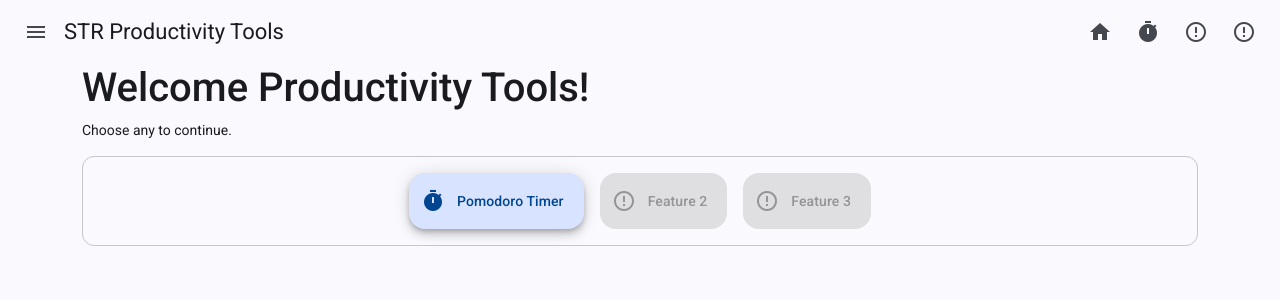
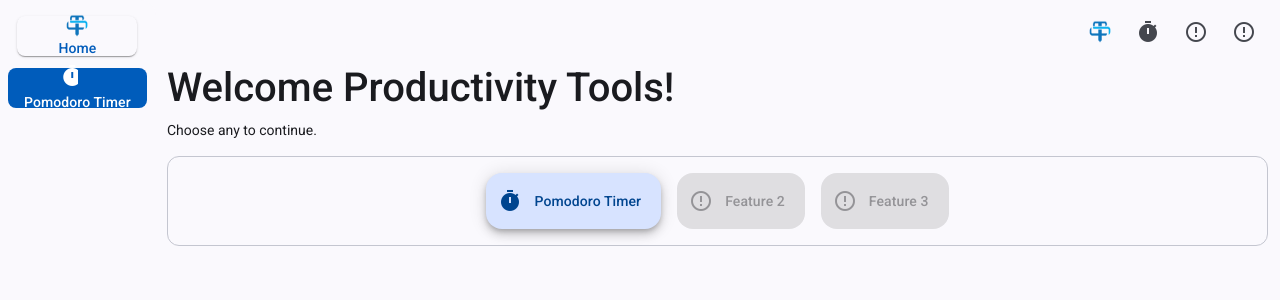
Before and after one commit to SyamirulRossman/str-productivity-toolkit, an Angular app: page / in a window 1280 px wide. Shown: the top 300 px of the page. Built offline with nearby package versions, Linux system fonts and the light colour scheme.

Commit message:
Feat: Playing with navbar

```diff
--- a/src/app/shared/material.imports.ts
+++ b/src/app/shared/material.imports.ts
@@ -7,6 +7,8 @@ import { MatListModule } from '@angular/material/list';
 import {MatCardModule} from '@angular/material/card';
 import {MatGridListModule} from '@angular/material/grid-list';
 import {MatExpansionModule} from '@angular/material/expansion';
+import { MatTabsModule } from '@angular/material/tabs';
+
 
 export const MATERIAL_IMPORTS = [
   MatToolbarModule,
@@ -17,5 +19,7 @@ export const MATERIAL_IMPORTS = [
   MatGridListModule,
   MatExpansionModule,
 
+  MatTabsModule,
+
   MatIcon,
 ];
--- a/src/app/shared/navbar/navbar.html
+++ b/src/app/shared/navbar/navbar.html
@@ -1,30 +1,40 @@
 <mat-sidenav-container class="app-container">
-  <!-- Drawer -->
-  <mat-sidenav #drawer mode="over" style="width: fit-content;">
+
+  <mat-sidenav #drawer mode="side" opened="true" style="width: fit-content;">
     <mat-nav-list>
-      <a mat-list-item href="">Home</a>
-      <a mat-list-item href="pomodoro">Pomodoro Timer</a>
+      <!-- <div mat-list-item class="d-flex justify-content-center text-center mt-2 mb-2">
+        STR Productivity Tools
+      </div> -->
+      <div class="d-flex justify-content-center text-center p-1 m-1">
+        <button matButton="elevated" routerLink="/" class="menu-btn">
+          <img src="/assets/images/logo.png" width="24" height="24" alt="menu" />
+          <br>
+          <span>Home</span>
+        </button>
+      </div>
+      <div class="d-flex justify-content-center text-center p-1 m-1">
+        <button matButton="filled" routerLink="/pomodoro" class="menu-btn">
+          <mat-icon>timer</mat-icon>
+          <span>Pomodoro Timer</span>
+        </button>
+      </div>
     </mat-nav-list>
   </mat-sidenav>
 
-  <!-- Main content -->
+
   <mat-sidenav-content>
     <mat-toolbar color="primary">
-      <!-- Left section -->
       <div class="left-section">
-        <button mat-icon-button (click)="drawer.toggle()">
-          <mat-icon>menu</mat-icon>
-        </button>
-        <span class="app-title">STR Productivity Tools</span>
       </div>
 
-      <span class="spacer"></span> <!-- pushes right section -->
+      <span class="spacer"></span>
 
-      <!-- Right section -->
+
       <div class="right-section">
         <a href="">
           <button mat-icon-button>
-            <mat-icon>home</mat-icon>
+
+            <img src="/assets/images/logo.png" width="24" height="24" alt="menu" />
           </button>
         </a>
         <a href="pomodoro">
@@ -41,7 +51,7 @@
       </div>
     </mat-toolbar>
 
-    <!-- Page content -->
+
     <div class="content">
       <router-outlet></router-outlet>
     </div>
--- a/src/app/shared/navbar/navbar.scss
+++ b/src/app/shared/navbar/navbar.scss
@@ -28,3 +28,19 @@ mat-toolbar {
   align-items: center;
   gap: 0.5rem;
 }
+
+.menu-btn {
+  display: flex;
+  flex-direction: column;      // icon atas, text bawah
+  align-items: center;
+  justify-content: center;
+  text-align: center;
+  padding: 12px 16px;          // adjust ikut taste
+  min-width: 120px;             // fixed width supaya tak bujur panjang
+  border-radius: 8px;           // cantik bulat sikit
+}
+
+.menu-btn mat-icon {
+  font-size: 24px;
+  margin-bottom: 4px;
+}
--- a/src/app/shared/navbar/navbar.ts
+++ b/src/app/shared/navbar/navbar.ts
@@ -1,13 +1,12 @@
 import { Component } from '@angular/core';
 import { MATERIAL_IMPORTS } from '../material.imports';
-import { RouterOutlet } from '@angular/router';
+import { RouterModule, RouterOutlet } from '@angular/router';
 
 @Component({
   selector: 'app-navbar',
-  imports: [RouterOutlet, MATERIAL_IMPORTS],
+  imports: [RouterOutlet, MATERIAL_IMPORTS, RouterModule],
   templateUrl: './navbar.html',
   styleUrl: './navbar.scss'
 })
 export class Navbar {
-
 }
```
Also changed, not shown: src/assets/images/logo.png (added).
